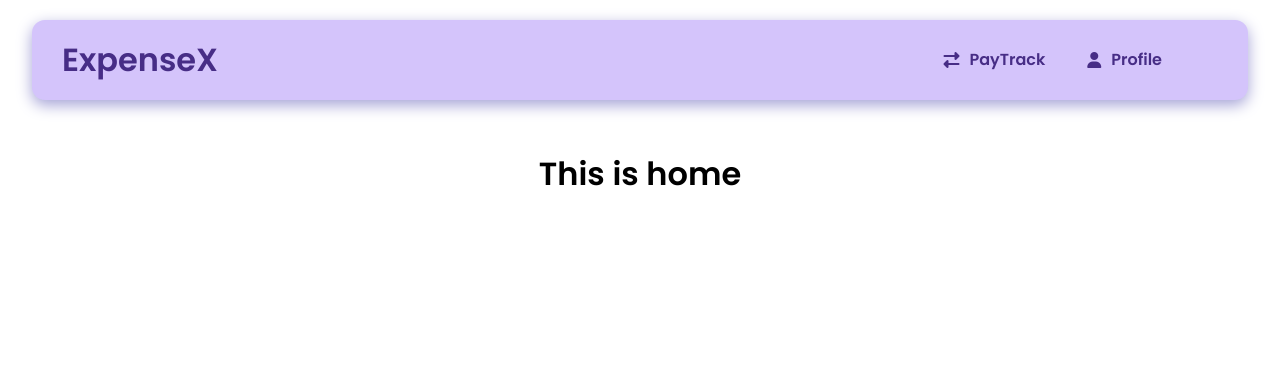
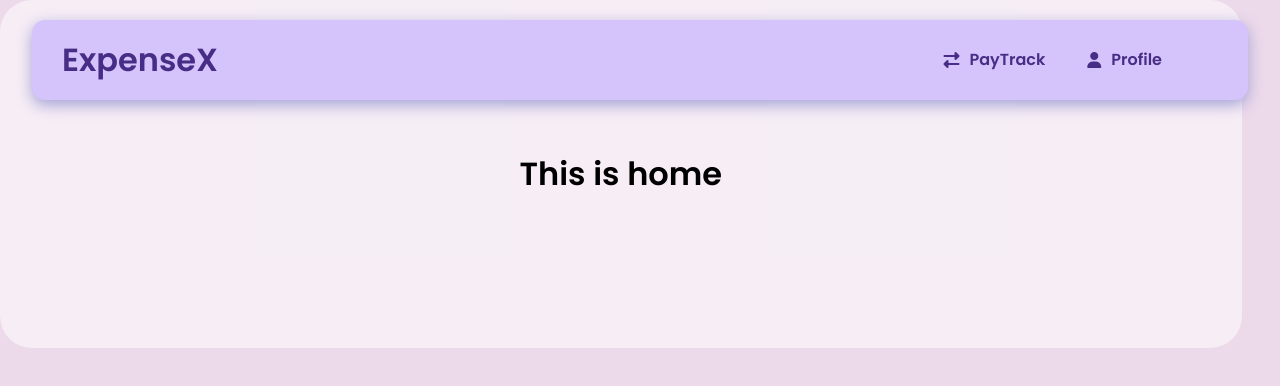
Before and after one commit to Hanna-sa/Expense, a React (Create React App) app: page /Home in a window 1280 px wide. Shown: the top 386 px of the page. Built offline with nearby package versions, Linux system fonts and the light colour scheme.

Commit message:
Update 7 files

```diff
--- /dev/null
+++ b/src/Routes/Home.css
@@ -0,0 +1,10 @@
+.glass{
+   /* display: grid; */
+  height: 97%;
+  width: 97%;
+  background:#ffffff8a;
+  border-radius: 2rem;
+  gap: 16px;
+  /* grid-template-columns: 11rem auto 20rem; */
+  overflow: hidden;
+}
--- a/src/Routes/Home.js
+++ b/src/Routes/Home.js
@@ -1,11 +1,14 @@
 import Navbar from "../components/Navbar";
+import "./Home.css";
 
 function Home() {
   return (
-    <>
-      <Navbar />
-      <h1 style={{ padding: 150 }}>This is home</h1>
-    </>
+
+        <div className="glass">
+         <Navbar />
+          <h1 style={{ padding: 150 }}>This is home</h1>
+      </div>
+
   );
 }
 export default Home;
--- a/src/Routes/Login.css
+++ b/src/Routes/Login.css
@@ -15,7 +15,8 @@
   padding: 20px;
   width: 300px;
   background-color: #d4c4fb;
-  box-shadow: 0 5px 15px 0 rgb(164, 162, 214);
+  box-shadow: #6f54b3 0px 4px 70px 4px;
+
 }
 
 .login-title {
@@ -66,3 +67,6 @@
   border-radius: 15px;
   border: none;
 }
+.bg{
+    background-image: linear-gradient(120deg, #e0c3fc 0%, #8ec5fc 100%);
+}
--- a/src/Routes/Login.js
+++ b/src/Routes/Login.js
@@ -14,6 +14,7 @@ const Login = () => {
   };
 
   return (
+    <div className="bg">
     <div className="login-container">
       <div className="login-box">
         <form className="login-form" onSubmit={handleSubmit}>
@@ -43,6 +44,7 @@ const Login = () => {
         </form>
       </div>
     </div>
+    </div>
   );
 };
 
--- a/src/styles.css
+++ b/src/styles.css
@@ -10,3 +10,7 @@
 .App {
   text-align: center;
 }
+
+body{
+  background-color:#ECD9EA;
+}
```
Also changed, not shown: src/Routes/Cards.css (added), src/Routes/Cards.js (added).
